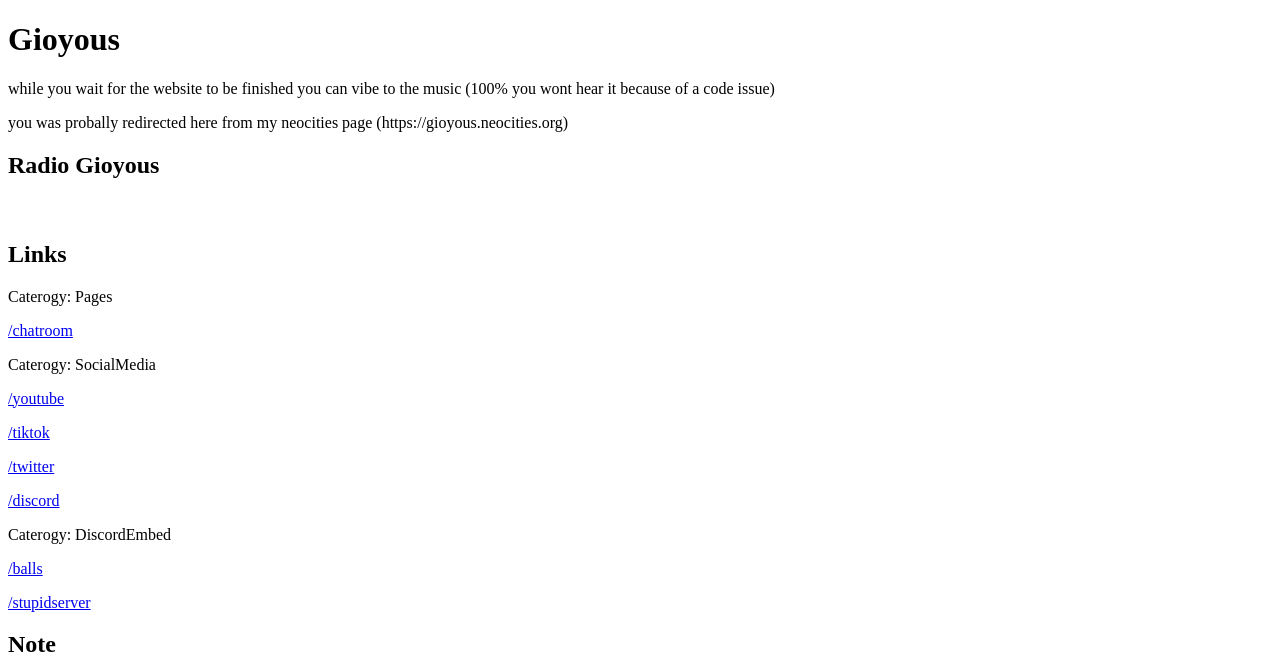
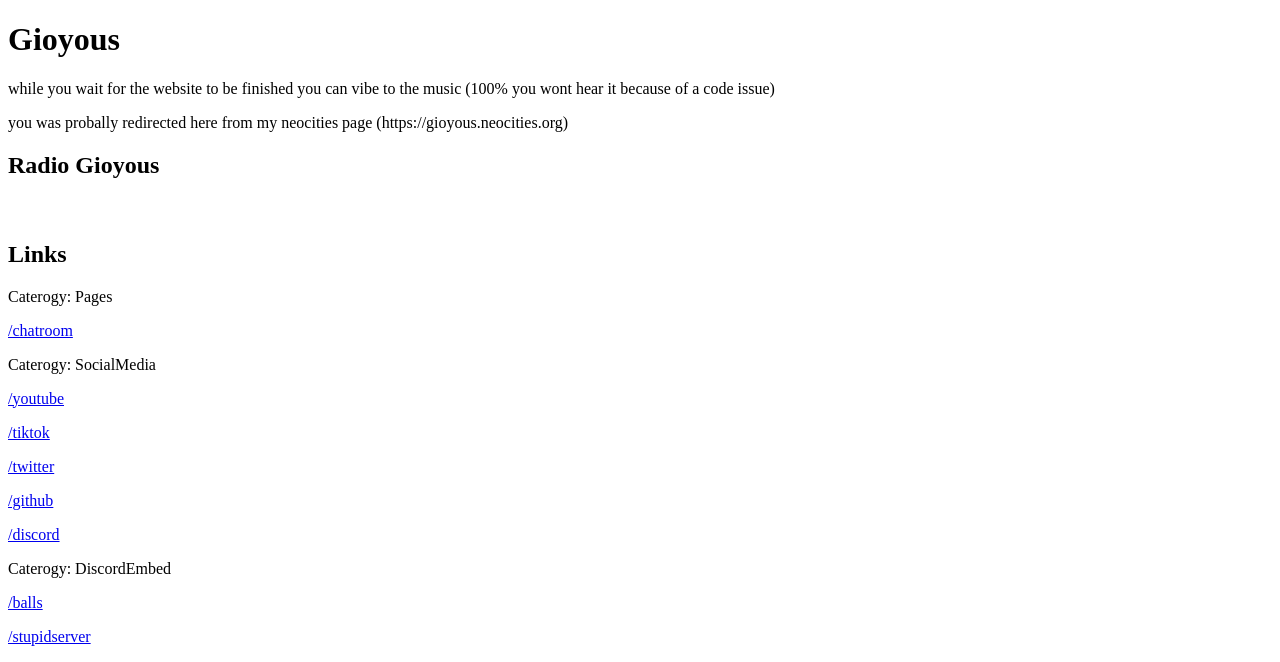
Before and after one commit to GioyeTheDev/gioyethedev.github.io, a plain HTML site: page index.html in a window 1280 px wide. Shown: the top 662 px of the page. Drawn offline with Linux system fonts and the light colour scheme.

Commit message:
Update index.html

```diff
--- a/index.html
+++ b/index.html
@@ -23,6 +23,7 @@
 <p><a href="https://gioyethedev.github.io/youtube">/youtube</a></p>
 <p><a href="https://gioyethedev.github.io/tiktok">/tiktok</a></p>
 <p><a href="https://gioyethedev.github.io/twitter">/twitter</a></p>
+<p><a href="https://gioyethedev.github.io/github">/github</a></p>
 <p><a href="https://gioyethedev.github.io/discord">/discord</a></p>
   <p>Caterogy: DiscordEmbed</p>
   <p><a href="https://gioyethedev.github.io/balls">/balls</a></p></p>
```
